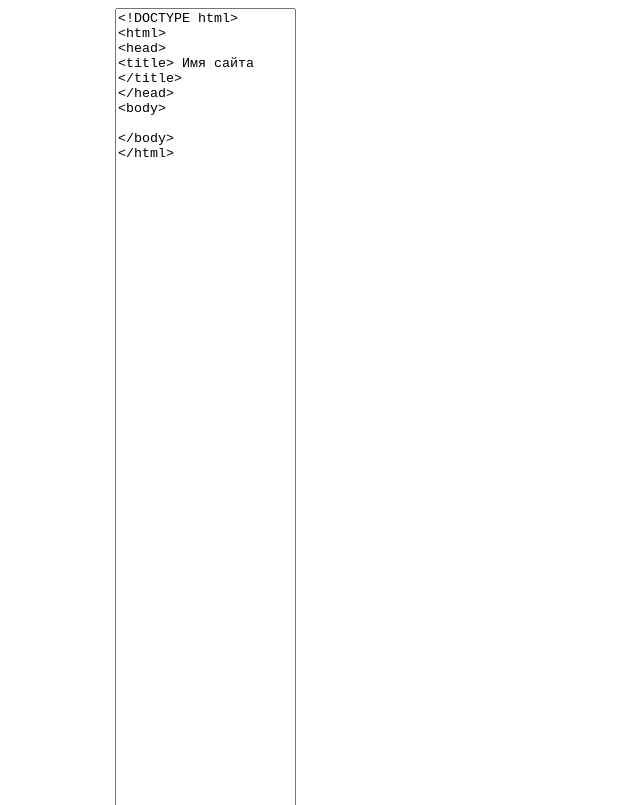
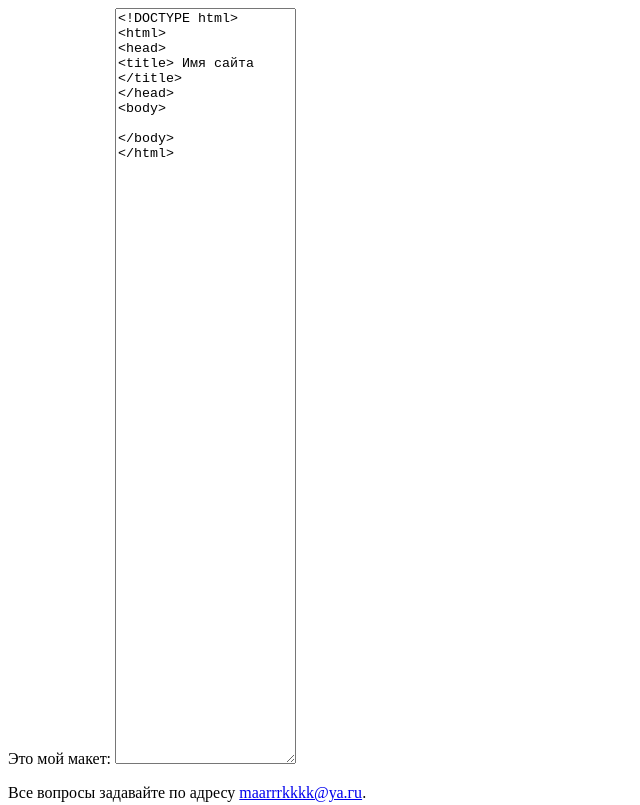
Before and after one commit to Marker-bit/HTML, a plain HTML site: page maket.html in a window 1280 px wide. Shown: the top 805 px of the page, without its empty margins (0-640 px from the left). Drawn offline with Linux system fonts and the light colour scheme.

Commit message:
Update maket.html

```diff
--- a/maket.html
+++ b/maket.html
@@ -5,7 +5,7 @@
 </head>
 <body>
 Это мой макет:
-<textarea readonly rows = 100 columns = 100>
+<textarea readonly rows = 50 columns = 300>
 &lt;!DOCTYPE html&gt;
 &lt;html&gt;
 &lt;head&gt;
```
